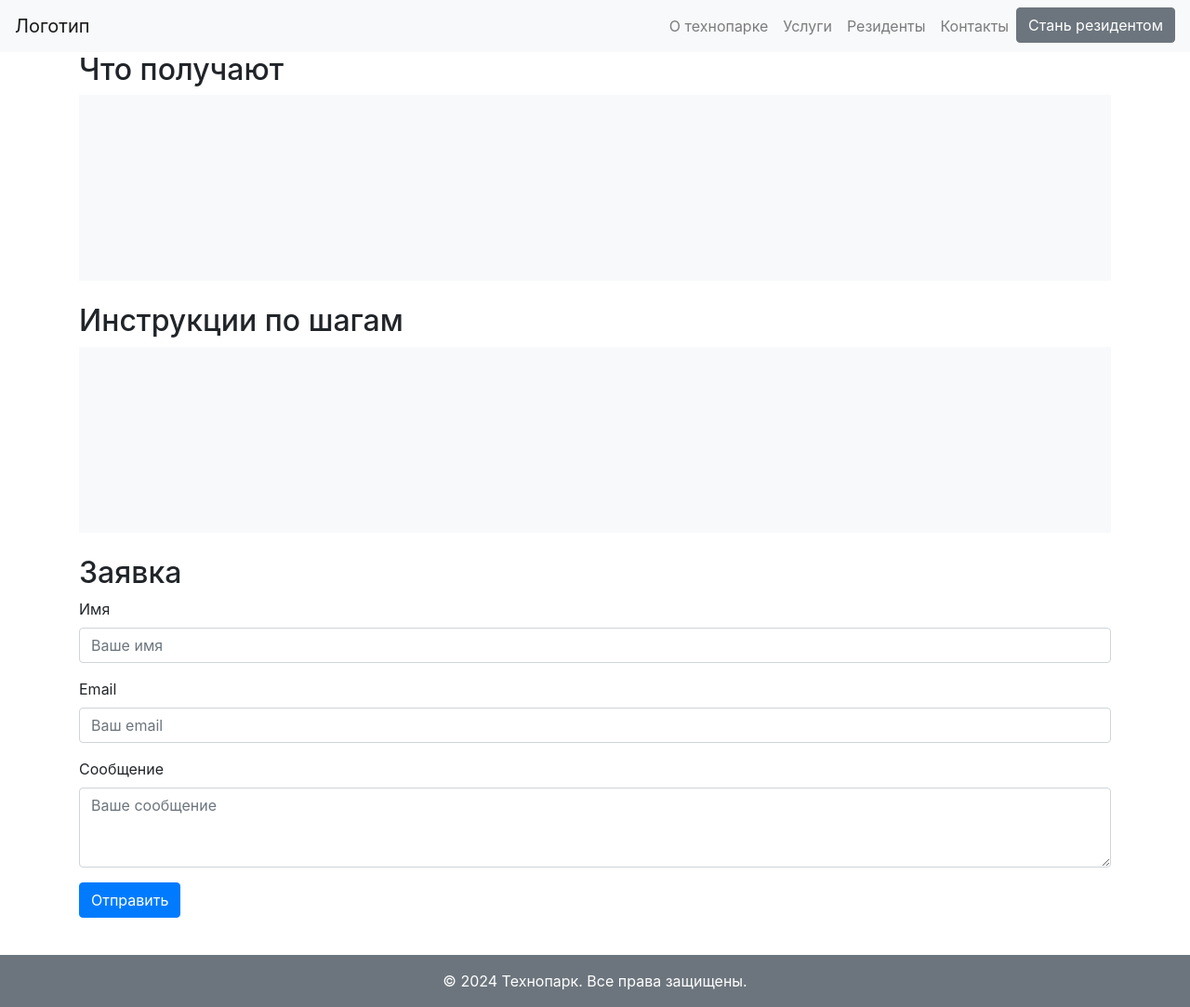
After one commit to rammsteeein/technopark, a Flask app: page /become_resident in a window 1280 px wide. The commit adds this page. Shown: the whole page at 93% size. Run offline with Flask 3, Linux system fonts and the light colour scheme; some libraries are stand-ins or nearby versions.

Commit message:
+3 страницы и вообзе ДиЗаЙн

```diff
--- a/main.py
+++ b/main.py
@@ -5,7 +5,6 @@ app = Flask(__name__)
 
 @app.route('/')
 def index():
-    # Предположим, что у вас есть список сервисов
     services = [
         'Сервис 1', 'Сервис 2', 'Сервис 3', 'Сервис 4',
         'Сервис 5', 'Сервис 6', 'Сервис 7', 'Сервис 8'
@@ -30,5 +29,15 @@ def residents_page():
     return render_template('residents.html', residents=residents)
 
 
+@app.route('/contacts')
+def contacts():
+    return render_template('contacts.html')
+
+
+@app.route('/become_resident')
+def become_resident():
+    return render_template('become_resident.html')
+
+
 if __name__ == '__main__':
     app.run(debug=True)
--- a/templates/base.html
+++ b/templates/base.html
@@ -35,10 +35,10 @@
                     <a class="nav-link" href="/residents">Резиденты</a>
                 </li>
                 <li class="nav-item">
-                    <a class="nav-link" href="#">Контакты</a>
+                    <a class="nav-link" href="/contacts">Контакты</a>
                 </li>
                 <li class="nav-item">
-                    <button class="btn btn-secondary">Стань резидентом</button>
+                    <a class="btn btn-secondary" href="/become_resident">Стань резидентом</a>
                 </li>
             </ul>
         </div>
--- /dev/null
+++ b/templates/become_resident.html
@@ -0,0 +1,44 @@
+<!-- home.html -->
+{% extends "base.html" %}
+
+{% block title %}Главная - Технопарк{% endblock %}
+
+{% block content %}
+<div class="content-wrapper">
+    <!-- Что получают -->
+    <div class="mb-4">
+        <h2>Что получают</h2>
+        <div class="bg-light p-5" style="min-height: 200px;"></div>
+    </div>
+
+    <!-- Инструкции по шагам -->
+    <div class="mb-4">
+        <h2>Инструкции по шагам</h2>
+        <div class="bg-light p-5" style="min-height: 200px;"></div>
+    </div>
+
+    <!-- Форма обратной связи -->
+    <div class="row my-4">
+        <div class="col-md-12">
+            <div class="section">
+                <h2>Заявка</h2>
+                <form>
+                    <div class="form-group">
+                        <label for="name">Имя</label>
+                        <input type="text" class="form-control" id="name" placeholder="Ваше имя">
+                    </div>
+                    <div class="form-group">
+                        <label for="email">Email</label>
+                        <input type="email" class="form-control" id="email" placeholder="Ваш email">
+                    </div>
+                    <div class="form-group">
+                        <label for="message">Сообщение</label>
+                        <textarea class="form-control" id="message" rows="3" placeholder="Ваше сообщение"></textarea>
+                    </div>
+                    <button type="submit" class="btn btn-primary">Отправить</button>
+                </form>
+            </div>
+        </div>
+    </div>
+</div>
+{% endblock %}
--- a/templates/index.html
+++ b/templates/index.html
@@ -32,8 +32,8 @@
     </div>
 
     <!-- Image Thumbnails -->
-    <div class="container mt-2">
-        <div class="row">
+    <div class="container mt-2 d-flex justify-content-center">
+        <div class="row" style="max-width: 60%;">
             <div class="col">
                 <img src="static/images/1.jpg" alt="Thumbnail 1" class="img-thumbnail opacity-1" onclick="showImage(0)">
             </div>
--- a/templates/services.html
+++ b/templates/services.html
@@ -1,6 +1,6 @@
 {% extends "base.html" %}
 
-{% block title %}Главная{% endblock %}
+{% block title %}Сервисы{% endblock %}
 
 {% block content %}
     <style>
```
Also changed, not shown: templates/contacts.html (added, +84 -0 lines).
